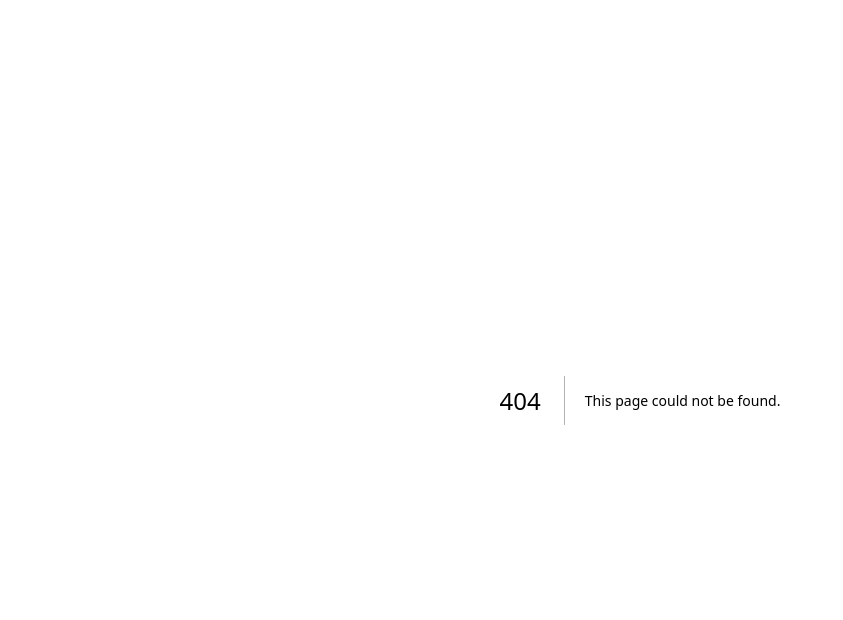
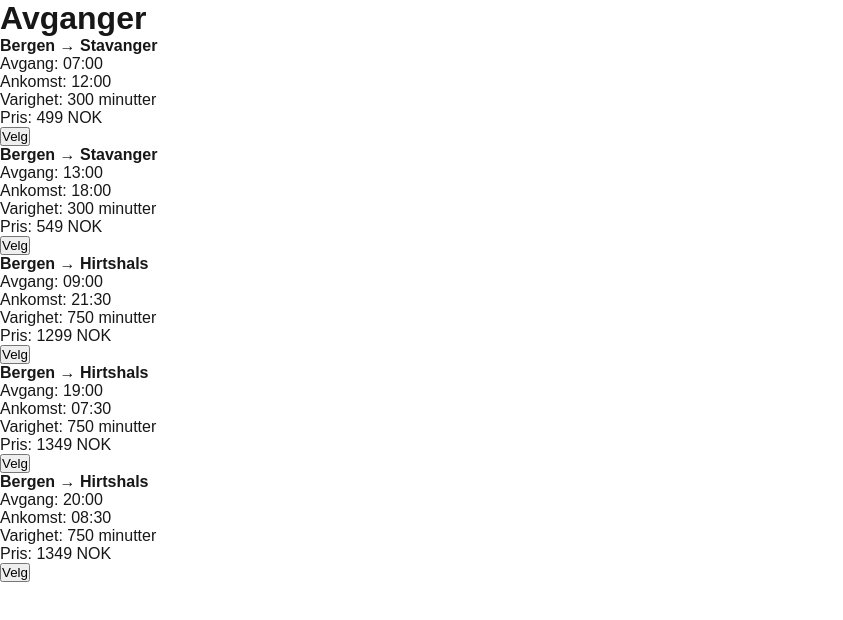
Before and after one commit to HanneAga/mini-fjordline, a Next.js app: page /results in a window 1280 px wide. Before the commit this address had no page. Shown: the top 620 px of the page, without its empty margins (0-843 px from the left). Built offline with nearby package versions, Linux system fonts and the light colour scheme.

Commit message:
feat: add results page with departures list

```diff
--- /dev/null
+++ b/src/app/results/page.tsx
@@ -0,0 +1,67 @@
+'use client'
+
+import { useSearchParams } from 'next/navigation'
+import { useEffect, useState, Suspense } from 'react'
+import { Departure } from '../../../types/departure'
+
+function Results() {
+  const searchParams = useSearchParams()
+  const from = searchParams.get('from')
+  const to = searchParams.get('to')
+  const date = searchParams.get('date')
+
+  const [departures, setDepartures] = useState<Departure[]>([])
+  const [loading, setLoading] = useState(true)
+
+  useEffect(() => {
+    const fetchDepartures = async () => {
+      const params = new URLSearchParams()
+      if (from) params.append('from', from)
+      if (to) params.append('to', to)
+      if (date) params.append('date', date)
+
+      const response = await fetch(`/api/departures?${params.toString()}`)
+      const data = await response.json()
+      setDepartures(data)
+      setLoading(false)
+    }
+
+    fetchDepartures()
+  }, [from, to, date])
+
+  if (loading) {
+    return <p>Loading...</p>
+  }
+
+  if (departures.length === 0) {
+    return <p>Ingen avganger funnet.</p>
+  }
+
+  return (
+    <div>
+      <h1>Avganger</h1>
+      <ul>
+        {departures.map((departure) => (
+          <li key={departure.id}>
+            <div>
+              <strong>{departure.from} → {departure.to}</strong>
+            </div>
+            <div>Avgang: {departure.departureTime}</div>
+            <div>Ankomst: {departure.arrivalTime}</div>
+            <div>Varighet: {departure.durationMinutes} minutter</div>
+            <div>Pris: {departure.price} NOK</div>
+            <button>Velg</button>
+          </li>
+        ))}
+      </ul>
+    </div>
+  )
+}
+
+export default function ResultsPage() {
+  return (
+    <Suspense fallback={<p>Loading...</p>}>
+      <Results />
+    </Suspense>
+  )
+}
```
